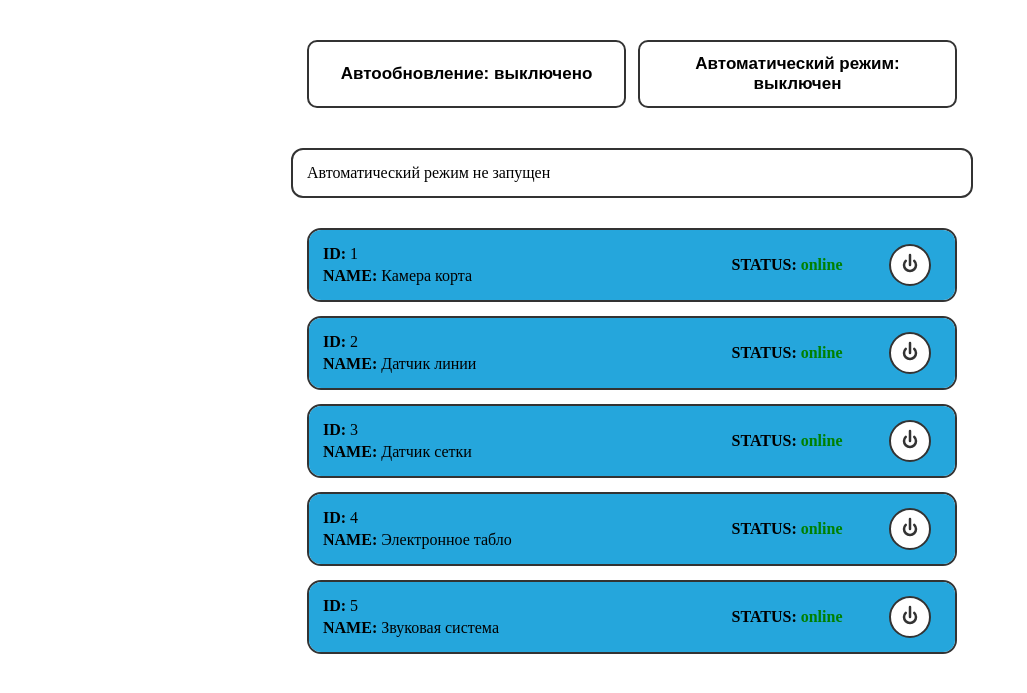
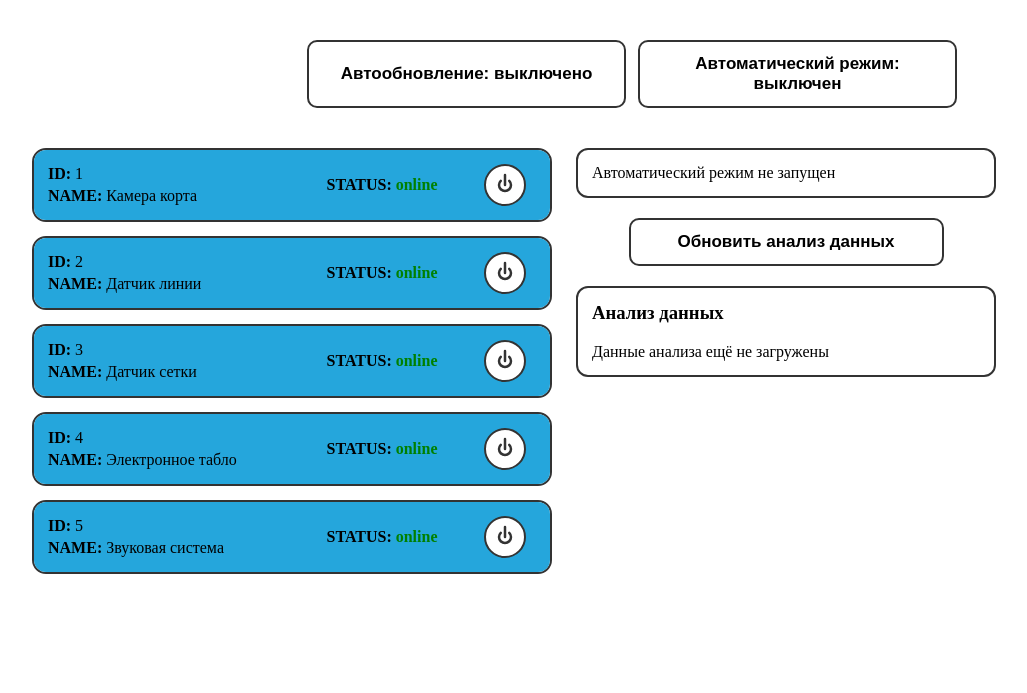
Before and after one commit to XJIebok/IoT_SmartTennis, a Flask app: page / in a window 1280 px wide. Shown: the top 693 px of the page, without its empty margins (8-1035 px from the left). Run offline with Flask 3, Linux system fonts and the light colour scheme.

Commit message:
восьмая лаба. в класс DatabaseLogger добавленгы методы analyze_control_logs и analyze_rally_lengths для анализа данных из БД. В app.py добавлен @app.route("/analyze_data") для получения статиски из БД. в index.js, index.html и style.css добавлено отображение анализа данных.

```diff
--- a/app.py
+++ b/app.py
@@ -249,5 +249,18 @@ def auto_rally():
     logger.save_auto_event(result)
     return jsonify(result)
 
+# Анализ данных из MongoDB
+@app.route("/analyze_data")
+def analyze_data():
+    rally_analysis = logger.analyze_rally_lengths()
+    control_logs_analysis = logger.analyze_control_logs()
+
+    result = {
+        "rally_analysis": rally_analysis,
+        "control_logs_analysis": control_logs_analysis
+    }
+
+    return jsonify(result)
+
 if __name__ == "__main__":
     app.run(debug=True)
--- a/static/css/style.css
+++ b/static/css/style.css
@@ -1,7 +1,3 @@
-#things_container {
-    width: 650px;
-    margin: 30px auto;
-}
 
 .thing-card {
     margin-bottom: 14px;
@@ -140,18 +136,61 @@
     justify-content: center;
 }
 
-.auto-mode-result {
-    width: 650px;
-    margin: 10px auto 20px auto;
+.auto-mode-note {
+    margin: 0;
+    padding: 12px;
+    background: #fff3cd;
+    border-top: 2px solid #333;
+}
+
+/*Лаба 8*/
+.main-layout {
+    width: 1200px;
+    margin: 20px auto;
+    display: grid;
+    grid-template-columns: 520px 420px;
+    gap: 24px;
+    align-items: start;
+}
+
+.left-panel {
+    width: 100%;
+}
+
+.right-panel {
+    width: 100%;
+    position: sticky;
+    top: 20px;
+}
+
+#things_container {
+    width: 100%;
+    margin: 0;
+}
+
+.auto-mode-result,
+.analysis-block {
+    width: 100%;
+    box-sizing: border-box;
+    margin: 0 0 16px 0;
     padding: 14px;
     border: 2px solid #333;
     border-radius: 12px;
     background: #ffffff;
 }
 
-.auto-mode-note {
-    margin: 0;
-    padding: 12px;
-    background: #fff3cd;
-    border-top: 2px solid #333;
+.analysis-block h3 {
+    margin-top: 0;
 }
+
+.analysis-block h4 {
+    margin-bottom: 6px;
+}
+
+.analysis-block p,
+.auto-mode-result p {
+    margin: 6px 0;
+}
+#analyze_data_btn {
+    width: 75%;
+}
--- a/static/js/index.js
+++ b/static/js/index.js
@@ -421,3 +421,40 @@ function renderInactiveMessage(thing, container) {
 
     container.appendChild(p);
 }
+
+const analyzeDataButton = document.getElementById("analyze_data_btn");
+const analysisResult = document.getElementById("analysis_result");
+
+
+function updateDataAnalysis() {
+    $.ajax({
+        type: "GET",
+        url: "/analyze_data",
+        dataType: "json",
+        success: function (response) {
+            console.log(response);
+
+            const rally = response.rally_analysis;
+            const logs = response.control_logs_analysis;
+
+            analysisResult.innerHTML = `
+                <h4>Автоматический режим</h4>
+                <p><strong>Длины розыгрышей:</strong> ${formatValue(rally.rally_lengths)}</p>
+                <p><strong>Количество завершённых розыгрышей:</strong> ${rally.completed_rallies}</p>
+                <p><strong>Средняя длина розыгрыша:</strong> ${rally.average_rally_length}</p>
+                <p><strong>Максимальная длина розыгрыша:</strong> ${rally.max_rally_length}</p>
+
+                <h4>Ручное управление</h4>
+                <p><strong>Всего команд:</strong> ${logs.total_commands}</p>
+                <p><strong>Успешных команд:</strong> ${logs.success_commands}</p>
+                <p><strong>Команд с ошибкой:</strong> ${logs.error_commands}</p>
+            `;
+        },
+        error: function () {
+            analysisResult.textContent = "Ошибка при получении анализа данных";
+        }
+    });
+}
+
+
+analyzeDataButton.onclick = updateDataAnalysis;
--- a/templates/index.html
+++ b/templates/index.html
@@ -20,9 +20,20 @@
         </button>
     </div>
 
-    <div id="auto_mode_result" class="auto-mode-result">
-        Автоматический режим не запущен
-    </div>
+<!--    <div id="auto_mode_result" class="auto-mode-result">-->
+<!--        Автоматический режим не запущен-->
+<!--    </div>-->
+<!--    <div id="analysis_block" class="analysis-block">-->
+<!--        <h3>Анализ данных</h3>-->
+<!--    -->
+<!--        <button id="analyze_data_btn" class="toggle-button">-->
+<!--            Обновить анализ данных-->
+<!--        </button>-->
+
+<!--        <div id="analysis_result">-->
+<!--            Данные анализа ещё не загружены-->
+<!--        </div>-->
+<!--    </div>-->
     <template id="thing_card_template">
         <div class="thing-card">
             <div class="thing-header">
@@ -122,6 +133,28 @@
         </div>
     </template>
 
-    <div id="things_container"></div>
+    <div class="main-layout">
+        <div class="left-panel">
+            <div id="things_container"></div>
+        </div>
+
+        <div class="right-panel">
+            <div id="auto_mode_result" class="auto-mode-result">
+                Автоматический режим не запущен
+            </div>
+
+            <button id="analyze_data_btn" class="toggle-button">
+                Обновить анализ данных
+            </button>
+
+            <div id="analysis_block" class="analysis-block">
+                <h3>Анализ данных</h3>
+
+                <div id="analysis_result">
+                    Данные анализа ещё не загружены
+                </div>
+            </div>
+        </div>
+    </div>
 </body>
 </html>
```
Also changed, not shown: database.py (+59 -0 lines).
